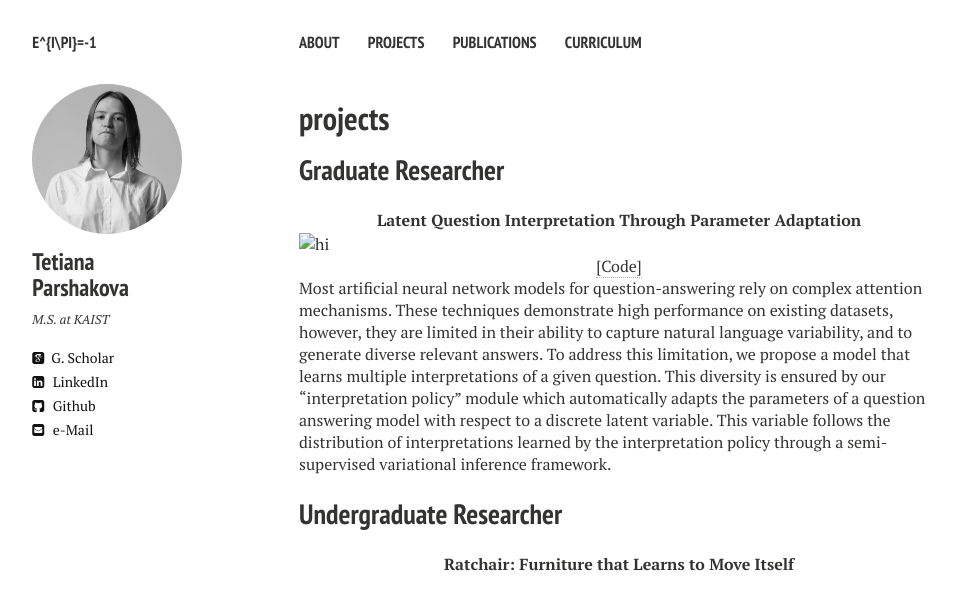
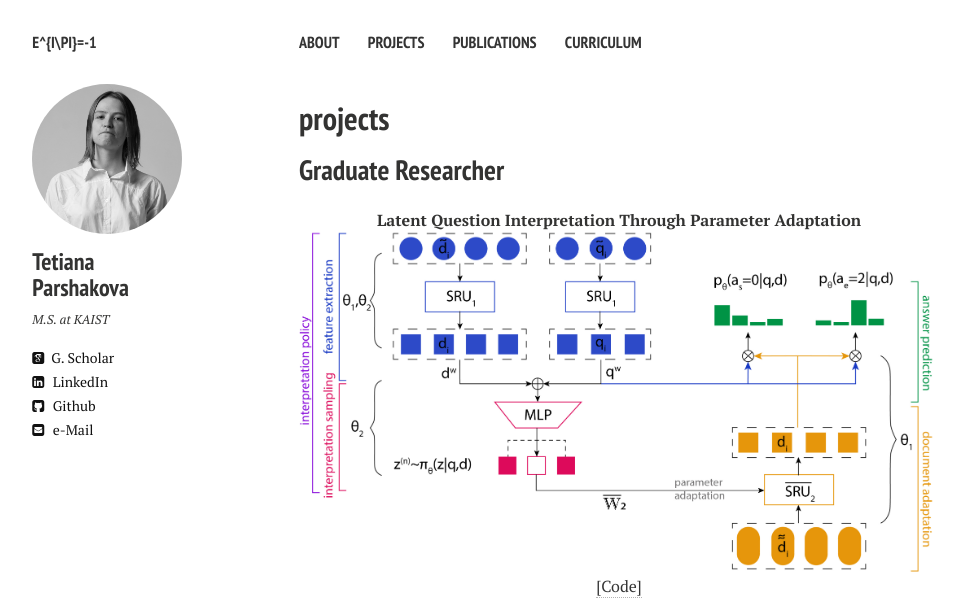
Before and after one commit to alexanch/parshakova.github.io, a Jekyll site: the page built from projects.md, in a window 1280 px wide. Shown: the top 600 px of the page, without its empty margins (21-985 px from the left). Built offline with Jekyll 4.4.1, drawn with Linux system fonts in a browser that asks for light colours; nearby versions of some CDN libraries; grey boxes are pictures that could not be loaded.

Commit message:
Update projects.md

```diff
--- a/projects.md
+++ b/projects.md
@@ -13,7 +13,7 @@ comments: false
 </p>
 
 
-<img src="images/apip.jpg" alt="hi" class="inline"/>
+<img src="/images/apip.jpg" alt="hi" class="inline"/>
 
 
 <p style="text-align: center;">
```
